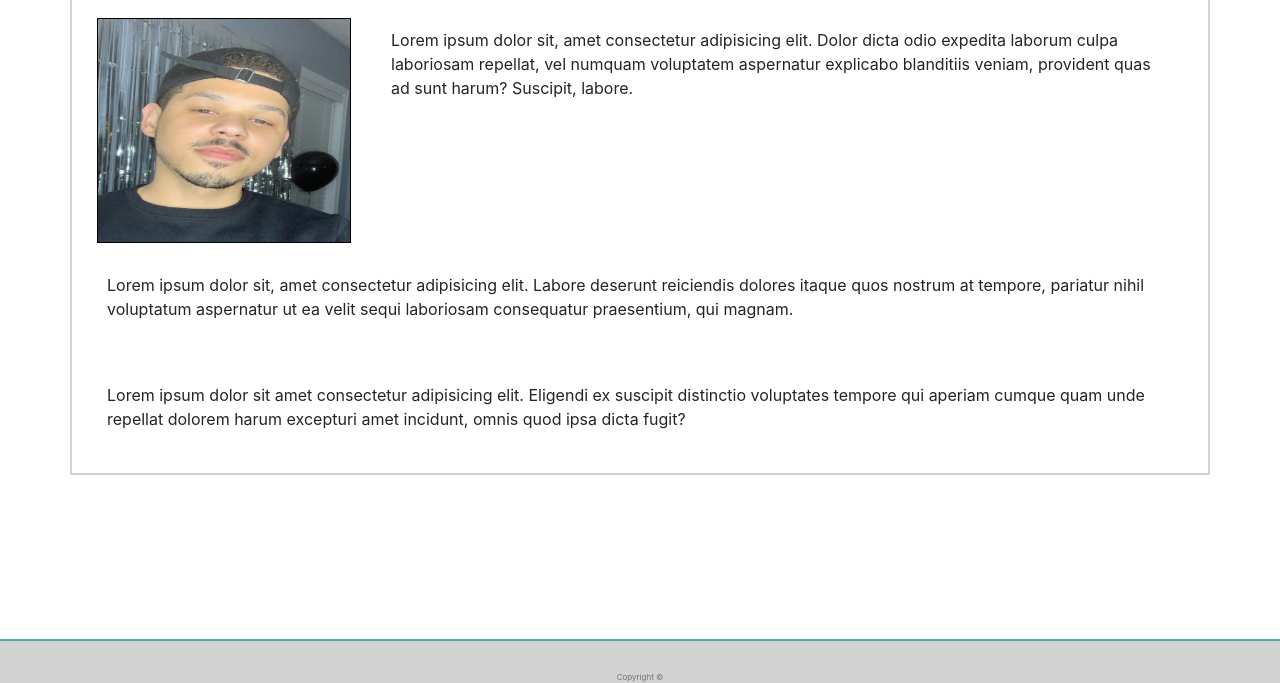
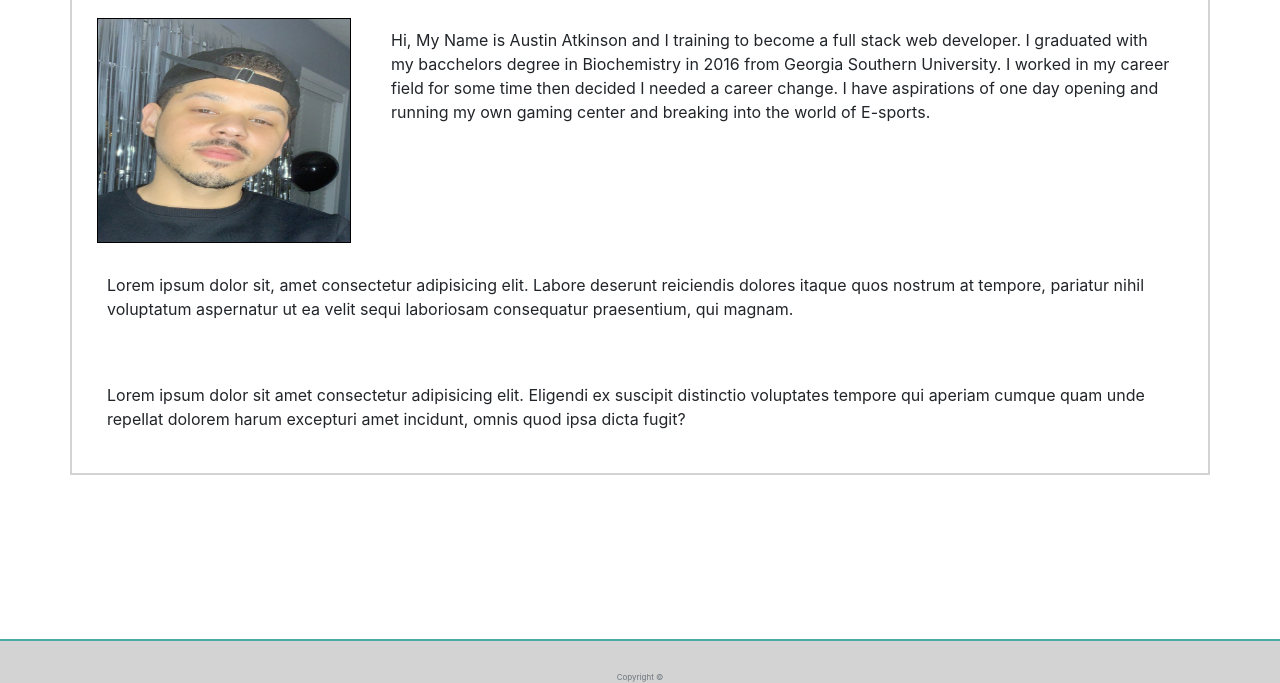
Before and after one commit to austinatkinson93/bootstrap-portfolio, a plain HTML site: page index.html in a window 1280 px wide. Shown: the part 181-864 px from the top of the page. Drawn offline with nearby package versions, Linux system fonts and the light colour scheme.

Commit message:
about me

```diff
--- a/index.html
+++ b/index.html
@@ -67,9 +67,11 @@
                 <img src="assets/images/headshot.jpg" class="img-fluid" class="headshot" alt="Image has not loaded">
             </div>
             <div class="col-sm-9">
-                <p class="aboutmeparagraph">Lorem ipsum dolor sit, amet consectetur adipisicing elit. Dolor dicta odio expedita laborum culpa
-                    laboriosam repellat, vel numquam voluptatem aspernatur explicabo blanditiis veniam, provident quas
-                    ad sunt harum? Suscipit, labore.</p>
+                <p class="aboutmeparagraph">Hi, My Name is Austin Atkinson and I training to become a full stack web developer. I
+                        graduated with my bacchelors degree in Biochemistry in 2016 from Georgia Southern University. I worked in my
+                        career field for
+                        some time then decided I needed a career change. I have aspirations of one day opening and running my own
+                        gaming center and breaking into the world of E-sports.</p>
             </div>
         </div>
         <div class="row">
```
